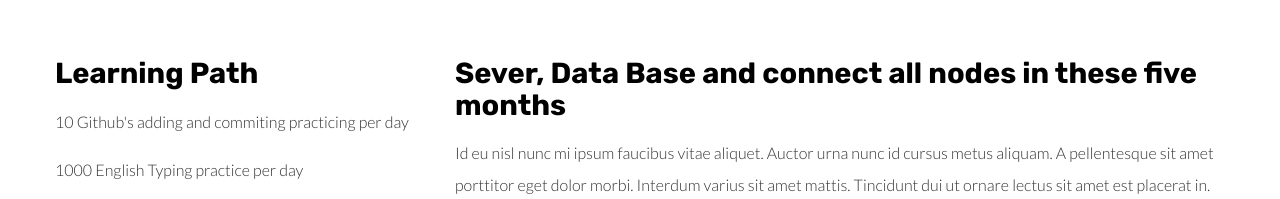
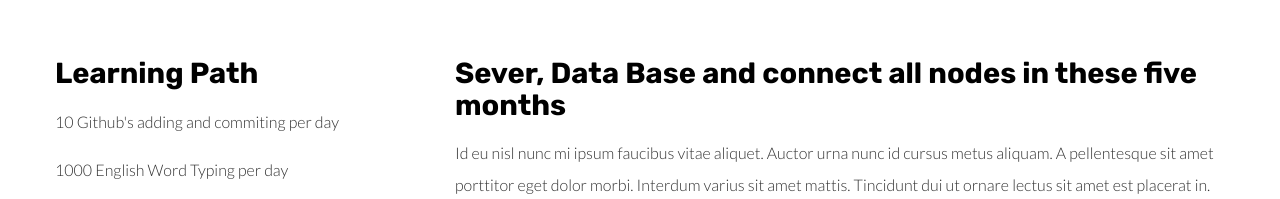
Before and after one commit to o84118317/05_ChangHsiCV, a plain HTML site: page complex/projectPage05.html in a window 1280 px wide. Shown: the part 987-1186 px from the top of the page. Drawn offline with Linux system fonts and the light colour scheme.

Commit message:
month5 learn path modified

```diff
--- a/complex/projectPage05.html
+++ b/complex/projectPage05.html
@@ -88,8 +88,8 @@
           <div class="col-md-4">
               <div class="section-container-spacer">
                 <h3>Learning Path</h3>
-                <p> 10 Github's adding and commiting practicing per day</p>
-                <p> 1000 English Typing practice per day</p>
+                <p> 10 Github's adding and commiting per day</p>
+                <p> 1000 English Word Typing per day</p>
                 <p> 12 Courses</p>
 
               </div>
```
